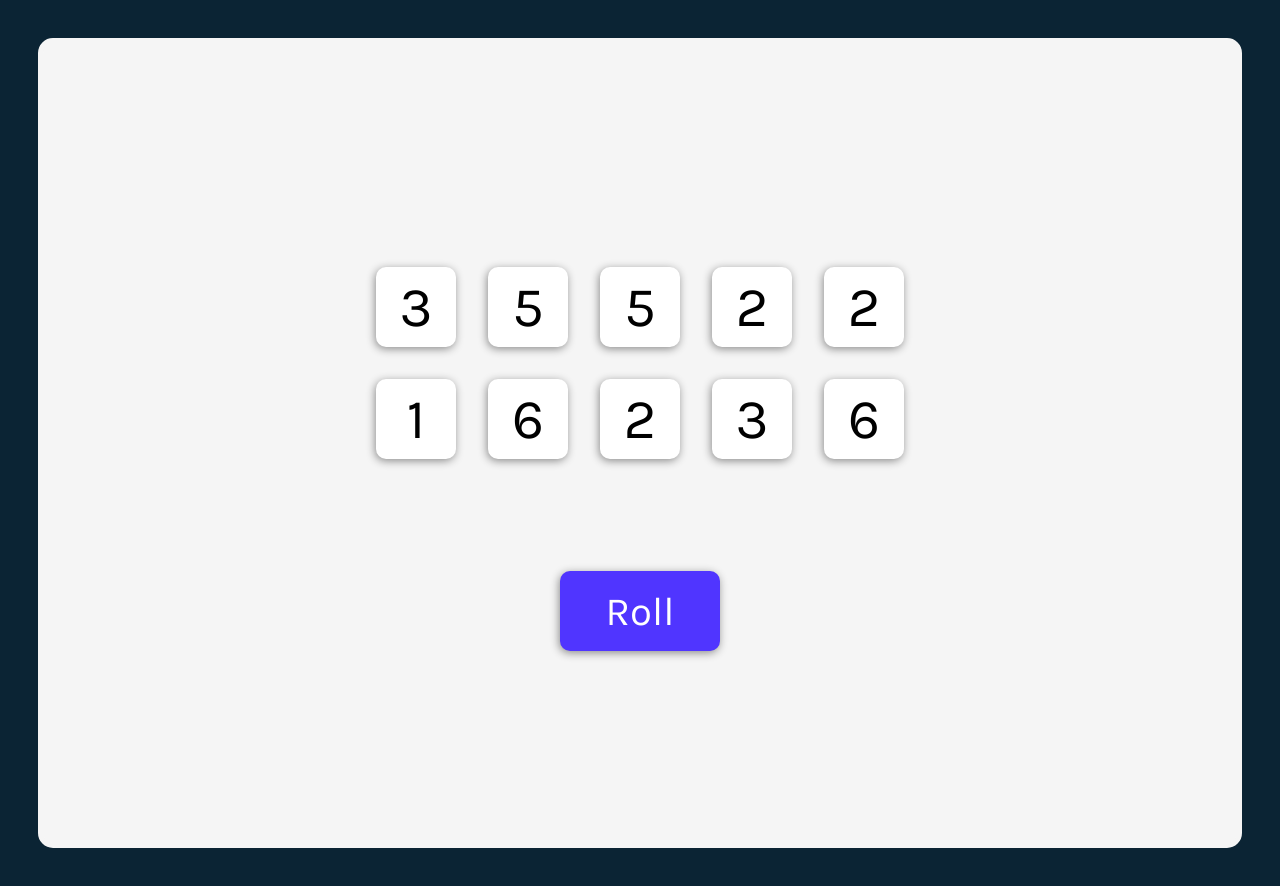
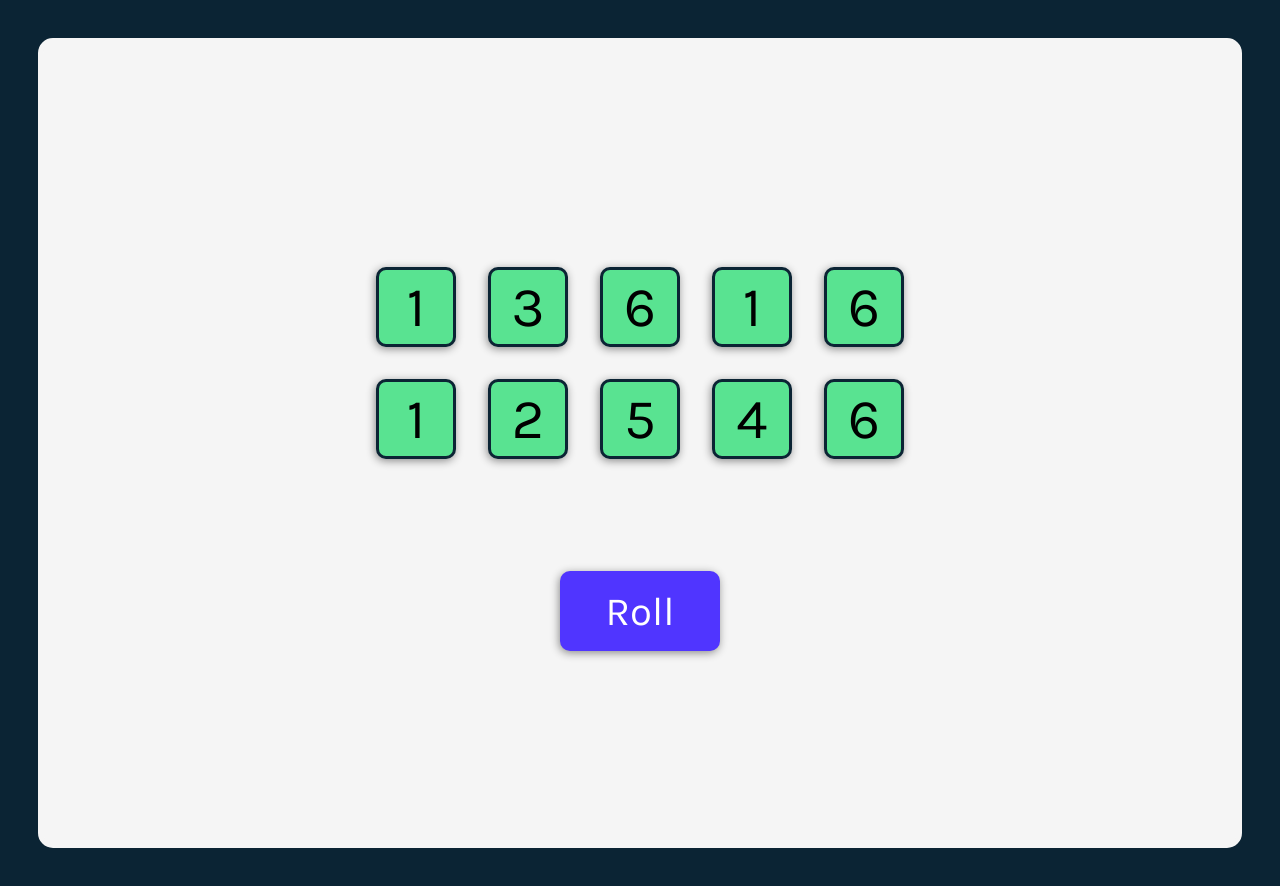
Before and after one commit to Mablizza/Tenzies_React, a React (Vite) app: page / in a window 1280 px wide. Built offline with nearby package versions, Linux system fonts and the light colour scheme.

Commit message:
init commit of Tenzies
init commit, prject under work

```diff
--- a/src/App.jsx
+++ b/src/App.jsx
@@ -1,37 +1,33 @@
-import Die from "./Die";
-import RollBtn from "./RollBtn"
-import { useState } from 'react';
+import { useState } from "react"
+import Die from "./Die"
+import { nanoid } from "nanoid"
 
+export default function App() {
 
-function App() {
-  const [randNums, setRandNums] = useState(generateAllNewDice) //can only be used inside React Components!!!
+    const [dice, setDice] = useState(generateAllNewDice())
 
-  function generateAllNewDice(){
-    let randomNumbersArray = []
-    for (let i=0; i<10; i++ ) {
-      randomNumbersArray.push(Math.floor(Math.random()*6)+1)
+    function generateAllNewDice() {
+        return new Array(10)
+            .fill(0)
+            .map(() => ({
+                value: Math.ceil(Math.random() * 6),
+                isHeld: true,
+                id: nanoid()
+            }))
     }
-    //console.log(randomNumbersArray)
-    return randomNumbersArray
-  }
 
-  function handleRoll(){
-    console.log("Button clicked!")
-    setRandNums(prevNums => generateAllNewDice())
-    console.log(randNums)
-   }
+    function rollDice() {
+        setDice(generateAllNewDice())
+    }
 
-  const buttonList = randNums.map( (num, index) => <Die key={index} number={num}/> )
+    const diceElements = dice.map(dieObj => <Die key={dieObj.id} className={dieObj.isHeld ? "held" : null } value={dieObj.value} />)
 
-return(
-  <main>
-    <div className='die-grid'>
-      {buttonList}
-    </div>
-    <RollBtn onClick={handleRoll} />
-  </main>
-)
-
+    return (
+        <main>
+            <div className="dice-container">
+                {diceElements}
+            </div>
+            <button className="roll-dice" onClick={rollDice}>Roll</button>
+        </main>
+    )
 }
-
-export default App
--- a/src/Die.jsx
+++ b/src/Die.jsx
@@ -1,5 +1,5 @@
-export default function Die(props){
-    return(
-        <button>{props.number}</button>
+export default function Die(props) {
+    return (
+        <button className={props.className}>{props.value}</button>
     )
 }
--- a/src/RollBtn.jsx
+++ /dev/null
@@ -1,7 +0,0 @@
-export default function RollBtn( props ){
-
-
-
-   return (
-    <button className="rollBtn" onClick={props.onClick} >Roll</button>
-)}
--- a/src/index.css
+++ b/src/index.css
@@ -18,7 +18,7 @@ main{
   flex-direction: column;
 }
 
-.die-grid{
+.dice-container{
   padding: 2rem;
   /* border: 1px solid #0B2434; */
   display: grid;
@@ -43,7 +43,7 @@ button{
   font-family: Karla, sans-serif;
 }
 
-.rollBtn{
+.roll-dice{
   display: block;
   background-color: #5035FF;
   color: white;
@@ -52,3 +52,8 @@ button{
   font-size: 2.5rem;
   margin-top: 5rem;
 }
+
+button.held{
+  background-color: #59E391;
+  border: #0B2434 solid 3px;
+}
```
Also changed, not shown: src/objectsArr.js (deleted, +0 -47 lines).
